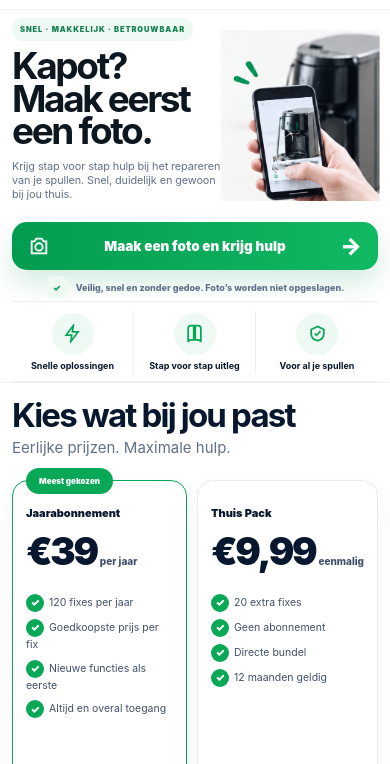
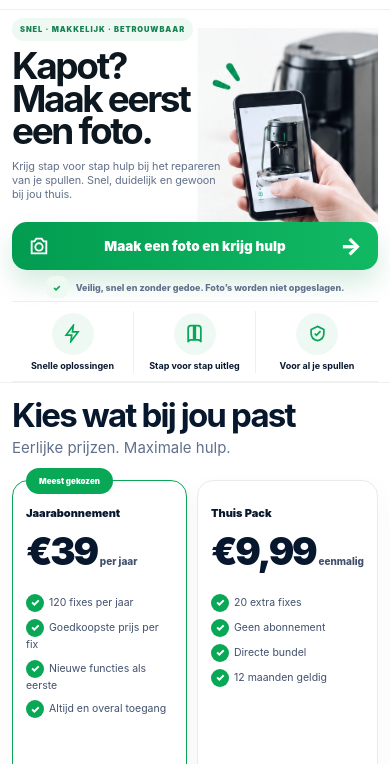
Before and after one commit to nijlandbjorn/fixdit, a plain HTML site: page index.html in a window 390 px wide. Shown: the part 67-831 px from the top of the page. Drawn offline with Linux system fonts and the light colour scheme; no server answers.

Commit message:
Add files via upload

```diff
--- a/index.html
+++ b/index.html
@@ -1470,9 +1470,50 @@ h1{
 .intentDot{opacity:.7}
 @media(max-width:680px){.universalNeeds{grid-template-columns:1fr}.supplyCard{padding:12px}}
 
+
+/* ===== HERO CONNECTED FINAL V12 ===== */
+@media(max-width:680px){
+  /*
+    Keep the CTA about 5 mm lower, but extend the hero image into that
+    space so the image visually meets the green bar.
+  */
+  .ctaRow{
+    margin-top:22px!important;
+  }
+
+  .heroVisual{
+    overflow:visible!important;
+    align-self:end!important;
+  }
+
+  .heroVisual img{
+    width:122%!important;
+    max-width:none!important;
+    height:auto!important;
+    flex:0 0 auto!important;
+    object-fit:contain!important;
+    object-position:right bottom!important;
+    transform:translateY(22px) scale(1.08)!important;
+    transform-origin:right bottom!important;
+  }
+}
+
+@media(max-width:410px){
+  .ctaRow{
+    margin-top:21px!important;
+  }
+
+  .heroVisual img{
+    width:120%!important;
+    transform:translateY(21px) scale(1.08)!important;
+    transform-origin:right bottom!important;
+  }
+}
+
 </style>
 </head>
 <body>
+<!-- FIXDIT-HERO-CONNECTED-V12 -->
 <!-- FIXDIT-UNIVERSAL-V11 -->
 <!-- FIXDIT-POLISH-V9 -->
 <!-- FIXDIT-IMAGE-LARGER-V8 -->
```
